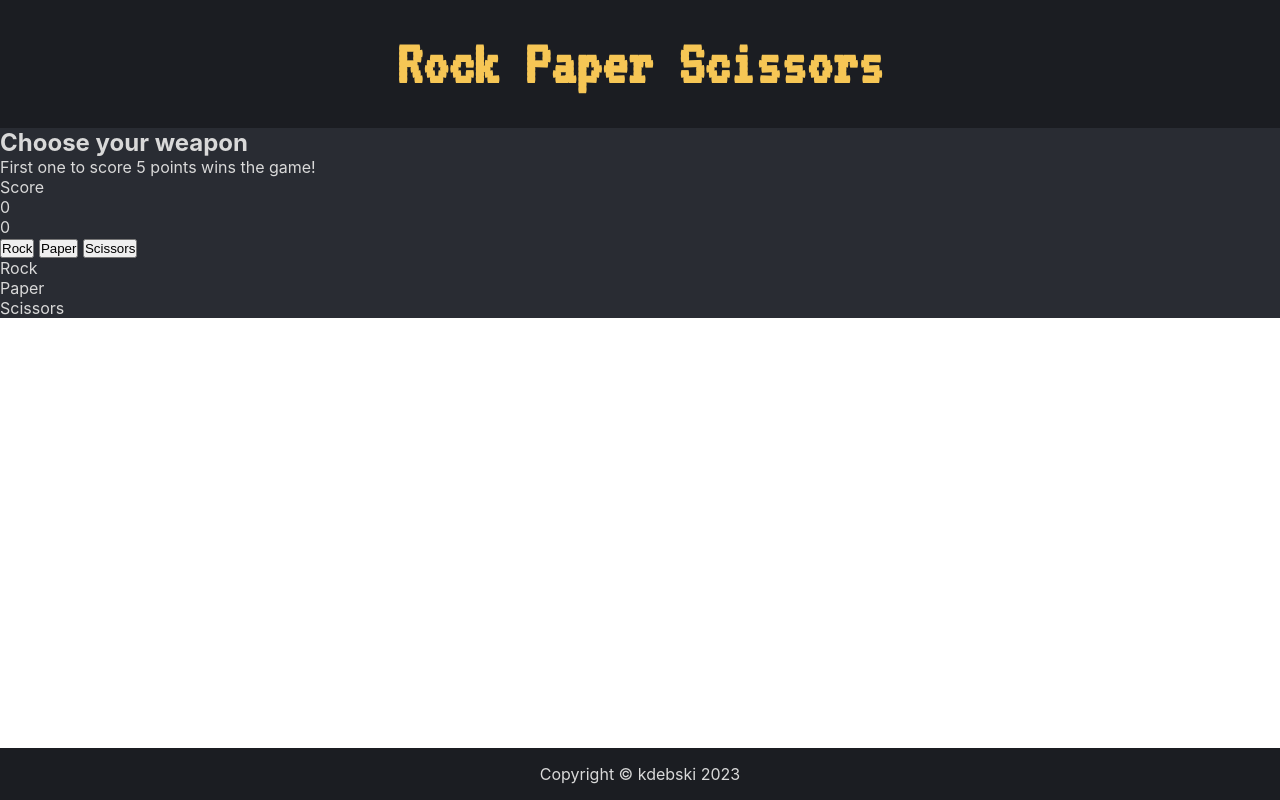
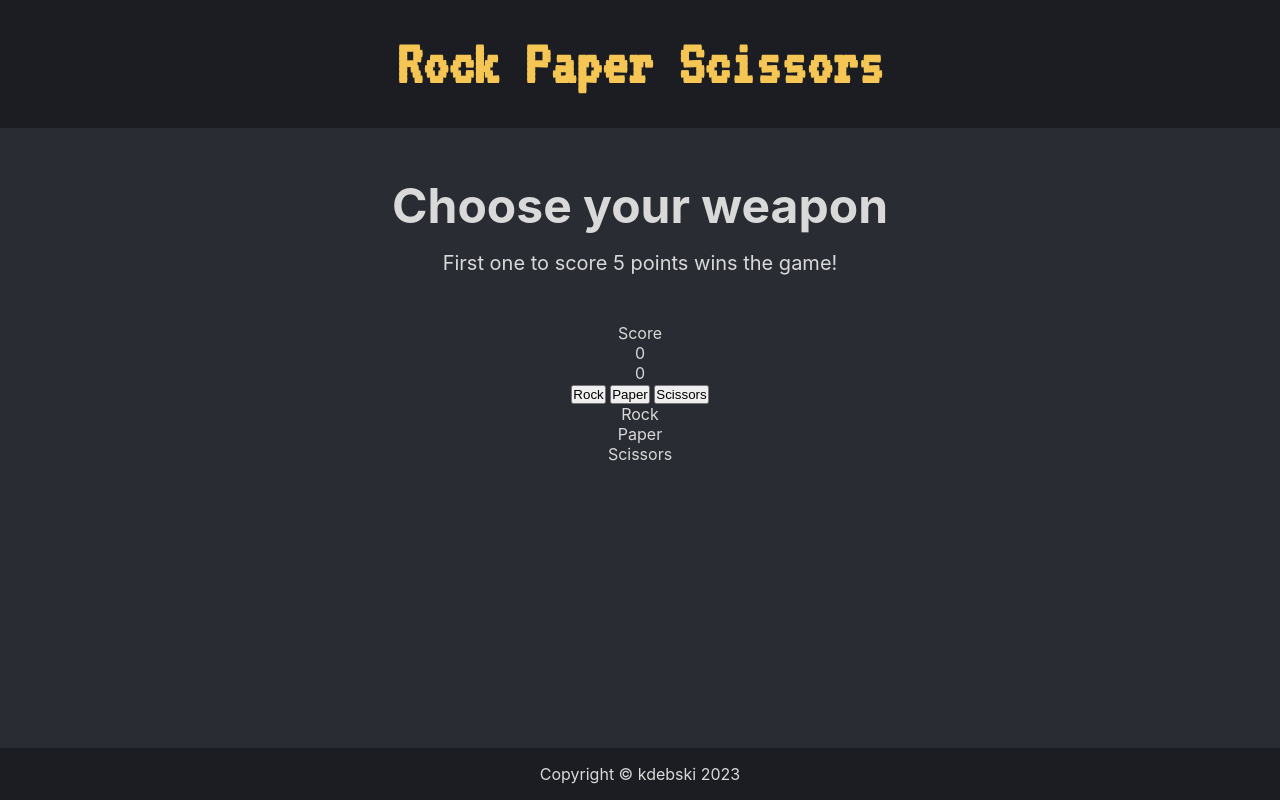
Before and after one commit to DrewnioQ/rock-paper-scissors, a plain HTML site: page index.html in a window 1280 px wide. Drawn offline with Linux system fonts and the light colour scheme.

Commit message:
Style rules section in styles.css

```diff
--- a/styles.css
+++ b/styles.css
@@ -17,13 +17,12 @@
 body {
   font-family: Inter, Helvetica Neue, Helvetica, Arial, sans-serif;
   min-height: 100vh;
+
+  display: flex;
+  flex-direction: column;
 }
 
 /* SHARED */
-.container {
-  /* width: 100vw; */
-}
-
 .header,
 .footer {
   background-color: var(--background-dark);
@@ -39,22 +38,36 @@ body {
   padding: 2rem 1rem;
 }
 
-.header {
-  text-justify: center;
+/* CONTENT */
+.content {
+  background-color: var(--background-regular);
+  color: var(--text-light);
+
+  text-align: center;
+  flex: auto;
 }
 
-/* CONTENT */
-.content {
-  flex: auto;
-  background-color: var(--background-regular);
-  color: var(--text-light);
-  height: 100%;
+/* RULES */
+.rules {
+  padding: 2rem 1rem;
+}
+
+.rules > * {
+  margin: 1rem 0;
+}
+
+.rules-text {
+  font-size: 3rem;
+}
+
+.rules-text-small {
+  font-size: 1.25rem;
 }
 
 /* FOOTER */
 .footer {
-  position: absolute;
-  bottom: 0;
+  /* position: absolute;
+  bottom: 0; */
   width: 100vw;
 }
 
```
